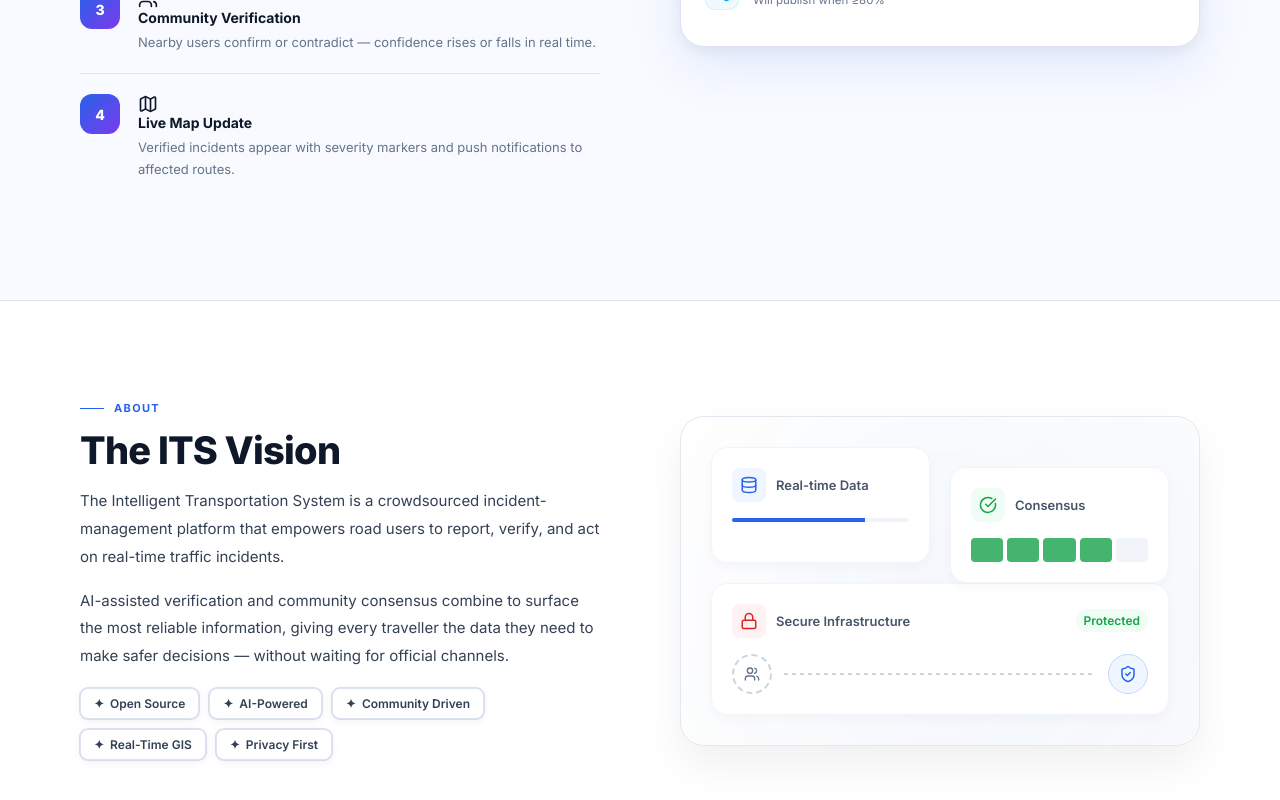
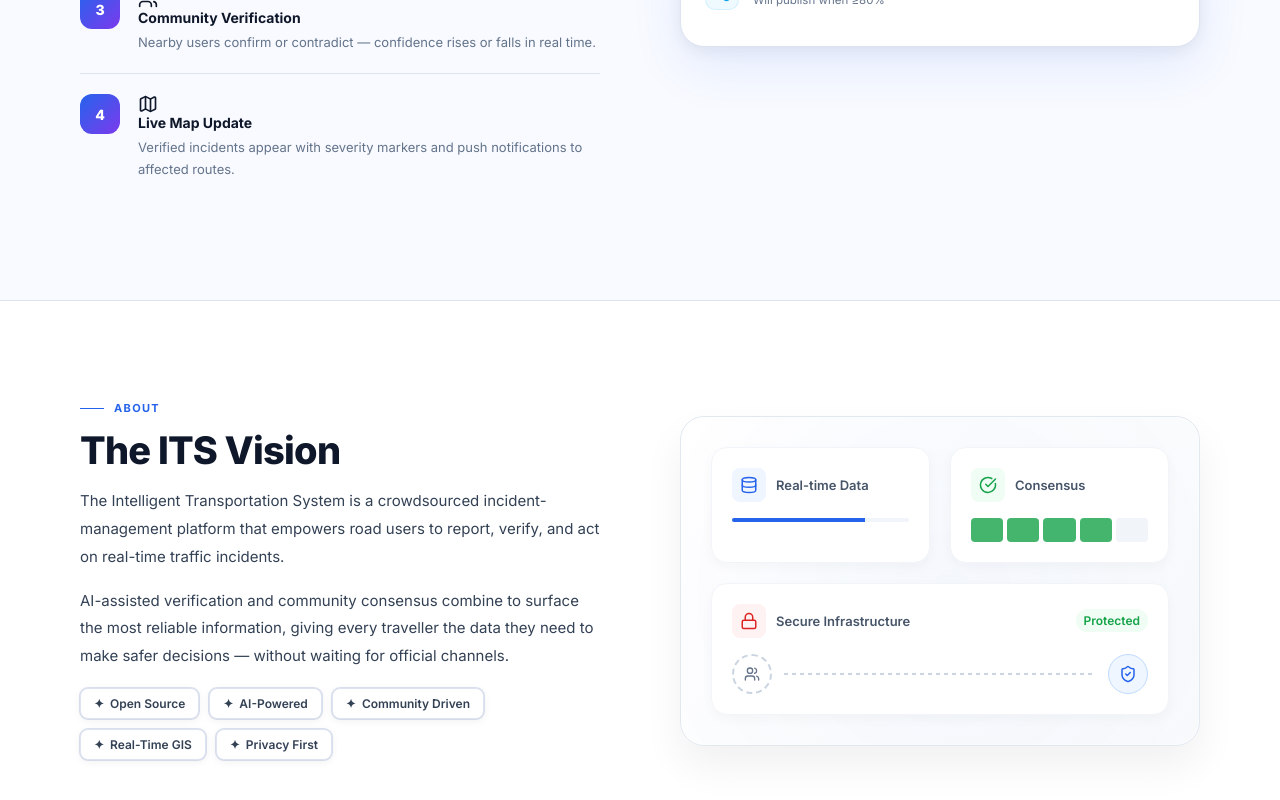
Before and after one commit to Coder-Aayush26/Intelligent-Transportation-System-Project, a React (Vite) app: page / in a window 1280 px wide. Shown: the part 2162-2962 px from the top of the page. Built offline with nearby package versions, Linux system fonts and the light colour scheme; no server answers.

Commit message:
very minor ui improvement in landing page

```diff
--- a/src/pages/LandingPage.jsx
+++ b/src/pages/LandingPage.jsx
@@ -573,7 +573,7 @@ function AboutVisual() {
         </div>
 
         {/* Card 2 */}
-        <div style={{ background: '#fff', padding: '20px', borderRadius: '16px', boxShadow: '0 4px 12px rgba(0,0,0,0.03)', border: '1px solid #f1f5f9', transform: 'translateY(20px)' }}>
+        <div style={{ background: '#fff', padding: '20px', borderRadius: '16px', boxShadow: '0 4px 12px rgba(0,0,0,0.03)', border: '1px solid #f1f5f9' }}>
           <div style={{ display: 'flex', alignItems: 'center', gap: 10, marginBottom: 16 }}>
             <div style={{ background: '#f0fdf4', padding: '8px', borderRadius: '8px' }}>
               <CheckCircle size={18} color="#16a34a" />
```
